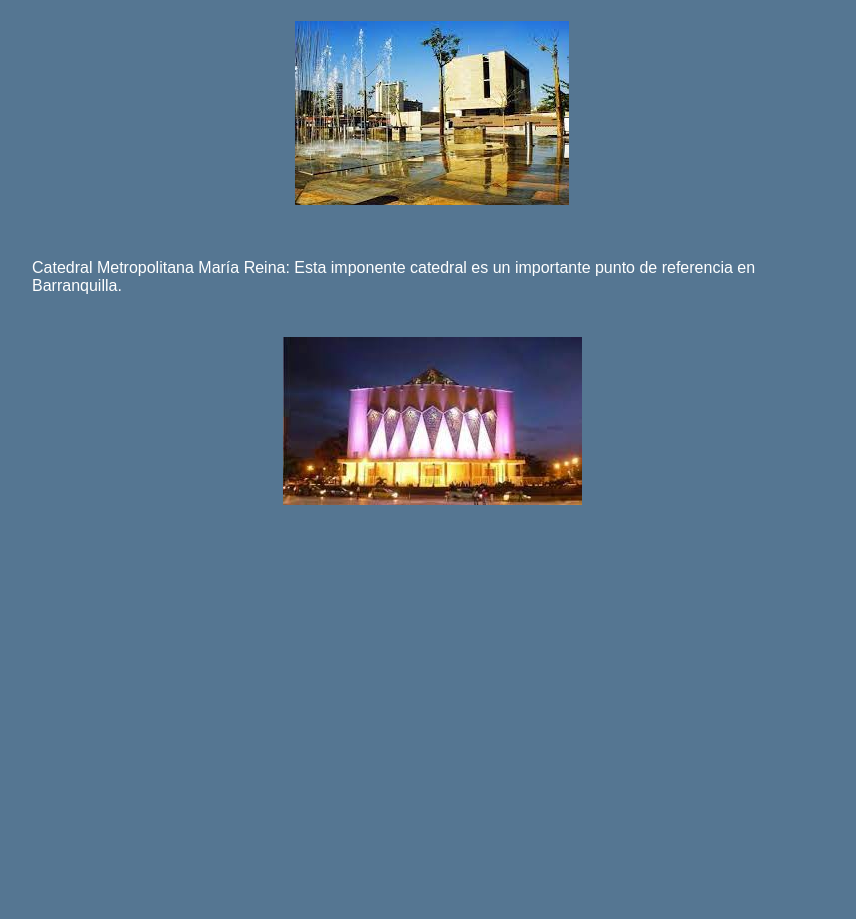
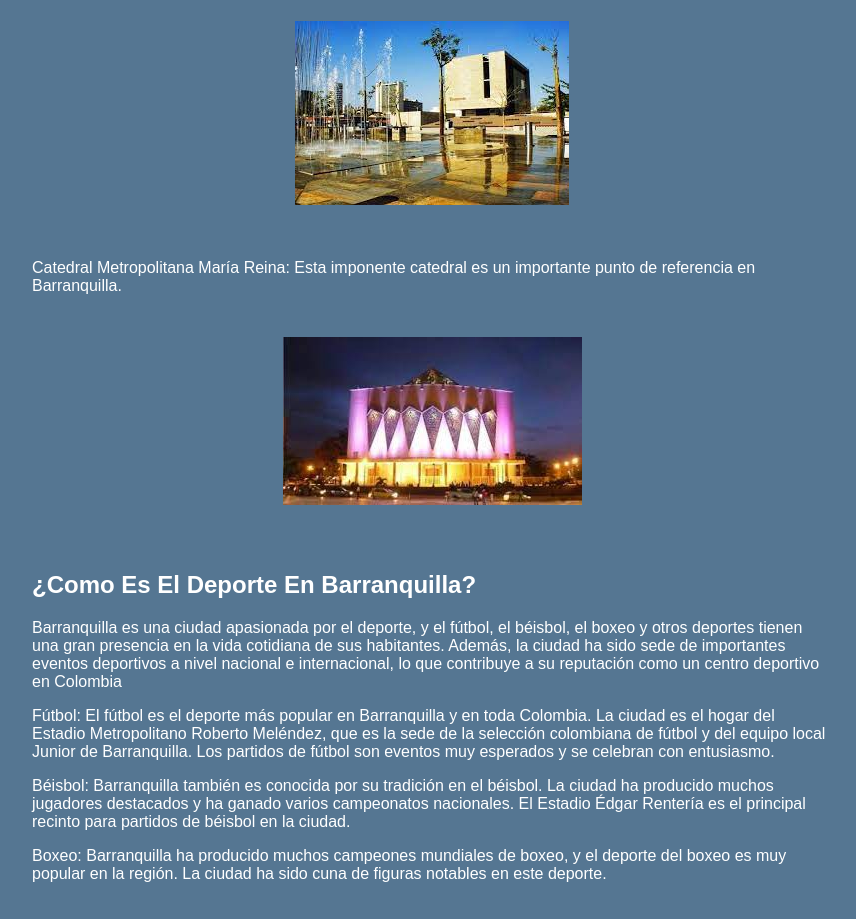
Before and after one commit to Valerie361/BuenasPracticasProyecto2, a plain HTML site: page index.html in a window 1280 px wide. Shown: the part 1681-2600 px from the top of the page, without its empty margins (208-1064 px from the left). Before the commit the page ends 2252 px from the top, so only its background shows below. Drawn offline with Linux system fonts and the light colour scheme.

Commit message:
sexto commit

```diff
--- a/index.html
+++ b/index.html
@@ -79,7 +79,13 @@
             <img src="Catedra.jpg">
           </div>
 
-<body>
+          <h2>¿Como Es El Deporte En Barranquilla?</h2>
+          <p>Barranquilla es una ciudad apasionada por el deporte, y el fútbol, el béisbol, el boxeo y otros deportes tienen una gran presencia en la vida cotidiana de sus habitantes. Además, la ciudad ha sido sede de importantes eventos deportivos a nivel nacional e internacional, lo que contribuye a su reputación como un centro deportivo en Colombia</p>
+          <p>Fútbol: El fútbol es el deporte más popular en Barranquilla y en toda Colombia. La ciudad es el hogar del Estadio Metropolitano Roberto Meléndez, que es la sede de la selección colombiana de fútbol y del equipo local Junior de Barranquilla. Los partidos de fútbol son eventos muy esperados y se celebran con entusiasmo.</p>
+          <p>Béisbol: Barranquilla también es conocida por su tradición en el béisbol. La ciudad ha producido muchos jugadores destacados y ha ganado varios campeonatos nacionales. El Estadio Édgar Rentería es el principal recinto para partidos de béisbol en la ciudad.</p>
+          <p>Boxeo: Barranquilla ha producido muchos campeones mundiales de boxeo, y el deporte del boxeo es muy popular en la región. La ciudad ha sido cuna de figuras notables en este deporte.</p>
 
+
+    </main>
 </body>
 </html>
```
